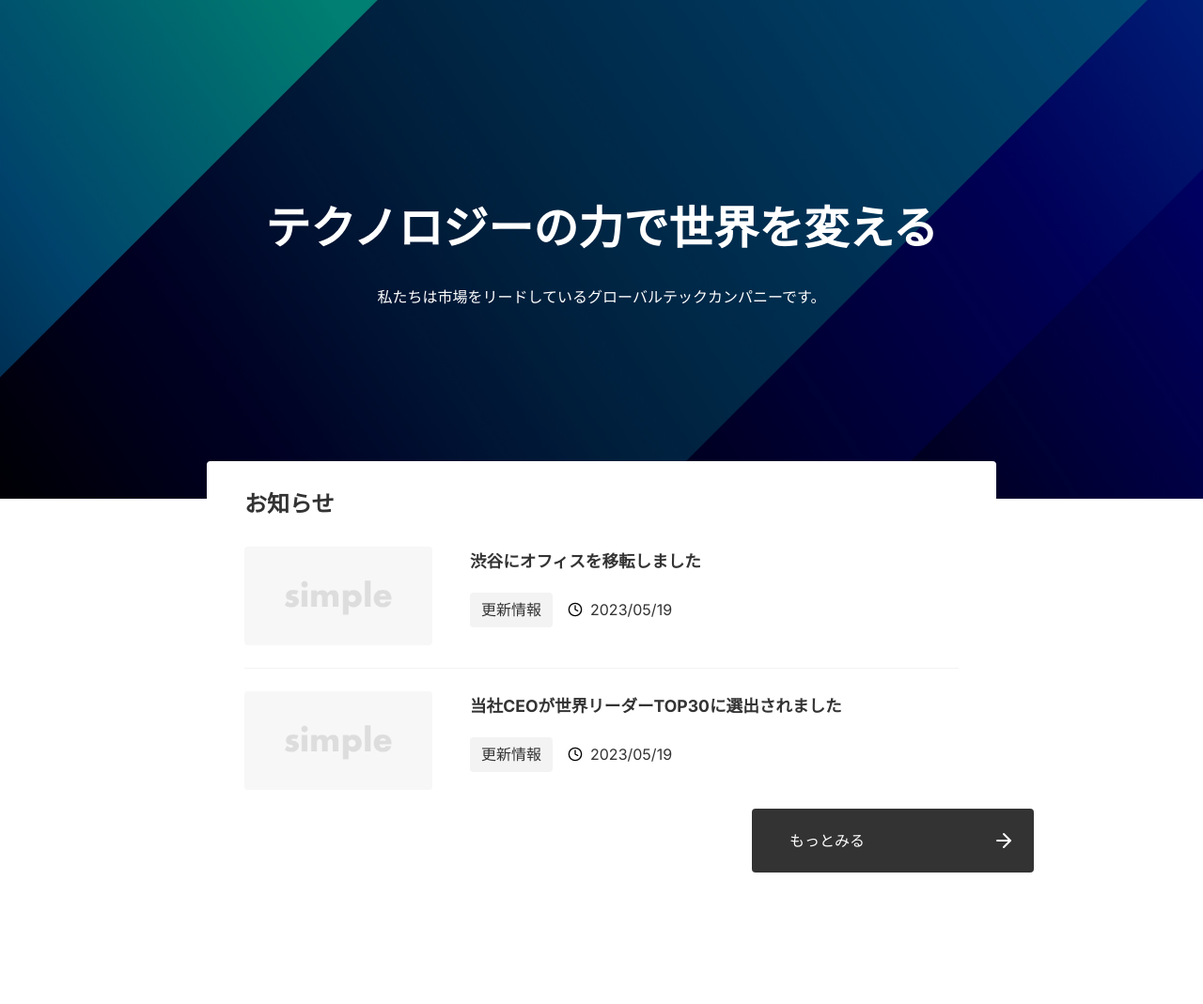
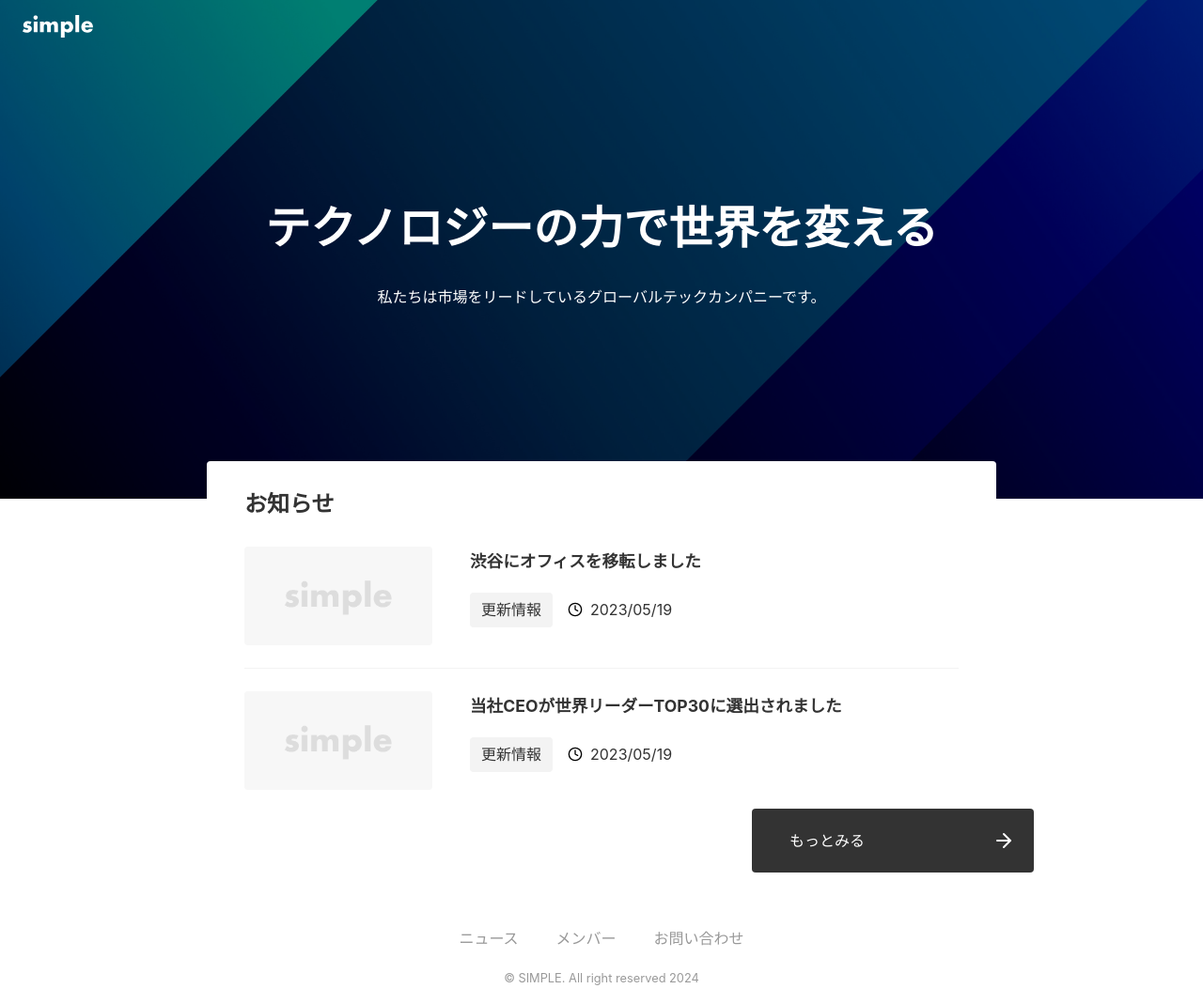
Before and after one commit to moonglows76/my-next-project, a Next.js app: page / in a window 1280 px wide. Shown: the whole page at 94% size. Before the commit the page ends 929 px from the top, so only its background shows below. Built offline with nearby package versions, Linux system fonts and the light colour scheme.

Commit message:
ヘッダ・フッタ追加

```diff
--- /dev/null
+++ b/app/_components/Footer/index.module.css
@@ -0,0 +1,29 @@
+.footer {
+  padding: 16px 24px;
+  text-align: center;
+  color: var(--color-text-sub);
+  font-size: 0.8rem;
+  margin-top: 80px;
+}
+
+.nav {
+  margin-bottom: 16px;
+}
+
+.items {
+  display: flex;
+  justify-content: center;
+  gap: 40px;
+  font-size: 1rem;
+  white-space: nowrap;
+}
+
+@media (max-width: 640px) {
+  .items {
+    flex-wrap: wrap;
+    gap: 8px 0;
+  }
+  .item {
+    width: 50%;
+  }
+}
--- /dev/null
+++ b/app/_components/Footer/index.tsx
@@ -0,0 +1,22 @@
+import styles from "./index.module.css";
+
+export default function Footer() {
+  return (
+    <footer className={styles.footer}>
+      <nav className={styles.nav}>
+        <ul className={styles.items}>
+          <li className={styles.item}>
+            <a href="/news">ニュース</a>
+          </li>
+          <li className={styles.item}>
+            <a href="/member">メンバー</a>
+          </li>
+          <li className={styles.item}>
+            <a href="/contact">お問い合わせ</a>
+          </li>
+        </ul>
+      </nav>
+      <p className={styles.cr}>© SIMPLE. All right reserved 2024</p>
+    </footer>
+  )
+}
--- /dev/null
+++ b/app/_components/Header/index.module.css
@@ -0,0 +1,24 @@
+.header {
+  position: absolute;
+  padding: 16px 24px 8px;
+  z-index: 1000;
+  display: flex;
+  align-items: center;
+  justify-content: space-between;
+  width: 100%;
+}
+
+.loginLink {
+  display: flex;
+}
+
+.logo {
+  height: 24px;
+  width: auto;
+}
+
+@media (max-width: 640px) {
+  .header {
+    padding: 24px 16px 8px;
+  }
+}
--- /dev/null
+++ b/app/_components/Header/index.tsx
@@ -0,0 +1,19 @@
+import Image from "next/image";
+import styles from "./index.module.css";
+
+export default function Header() {
+  return (
+    <header className={styles.header}>
+      <a href="/" className={styles.loginLink}>
+        <Image
+          src="/logo.svg"
+          alt="SIMPLE"
+          className={styles.logo}
+          width={348}
+          height={133}
+          priority
+        />
+      </a>
+    </header>
+  )
+}
--- a/app/layout.tsx
+++ b/app/layout.tsx
@@ -1,13 +1,6 @@
-import type { Metadata } from "next";
-import { Inter } from "next/font/google";
 import "./globals.css";
-
-const inter = Inter({ subsets: ["latin"] });
-
-export const metadata: Metadata = {
-  title: "Create Next App",
-  description: "Generated by create next app",
-};
+import Header from "./_components/Header";
+import Footer from "./_components/Footer";
 
 export default function RootLayout({
   children,
@@ -15,8 +8,12 @@
   children: React.ReactNode;
 }>) {
   return (
-    <html lang="en">
-      <body className={inter.className}>{children}</body>
+    <html lang="ja">
+      <body>
+        <Header />
+        {children}
+        <Footer />
+      </body>
     </html>
   );
 }
```
